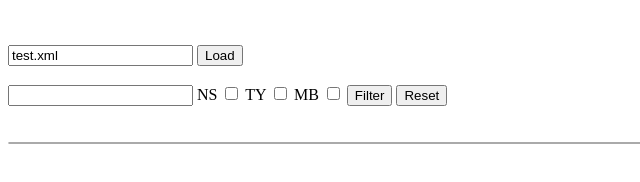
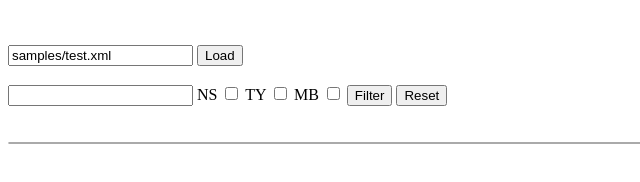
Before and after one commit to msipe/croaker, a plain HTML site: page src/croaker/croaker.html in a window 1280 px wide. Shown: the full height of the page, 0-640 px from the left. Drawn offline with nearby package versions, Linux system fonts and the light colour scheme.

Commit message:
changed the opening text from test.xml to samples/test.xml

```diff
--- a/src/croaker/croaker.html
+++ b/src/croaker/croaker.html
@@ -256,7 +256,7 @@
       <div id="nav">
         <form>
           <label for="file"></label>
-          <input id="file" type="text" value="test.xml"/>
+          <input id="file" type="text" value="samples/test.xml"/>
           <button id="btnload">Load</button>
         </form>
         </br>
```
